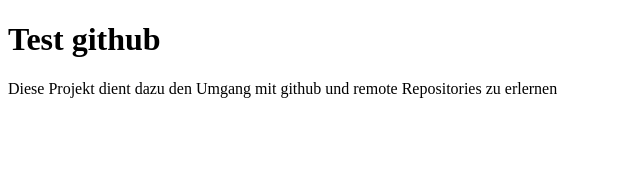
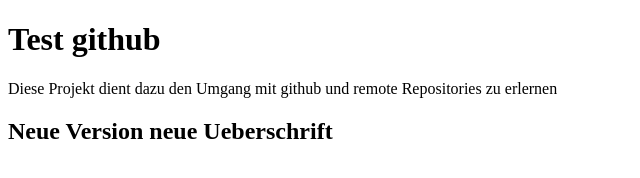
Before and after one commit to stephanmarks/tinyhtml, a plain HTML site: page tinyhtml/index.html in a window 1280 px wide. Shown: the whole page, without its empty margins (0-640 px from the left). Drawn offline with Linux system fonts and the light colour scheme.

Commit message:
Second Version

```diff
--- a/tinyhtml/index.html
+++ b/tinyhtml/index.html
@@ -8,5 +8,6 @@
   <body>
     <h1>Test github</h1>
     <p>Diese Projekt dient dazu den Umgang mit github und remote Repositories zu erlernen</p>
+    <h2>Neue Version neue Ueberschrift</h2>
   </body>
 </html>
```
